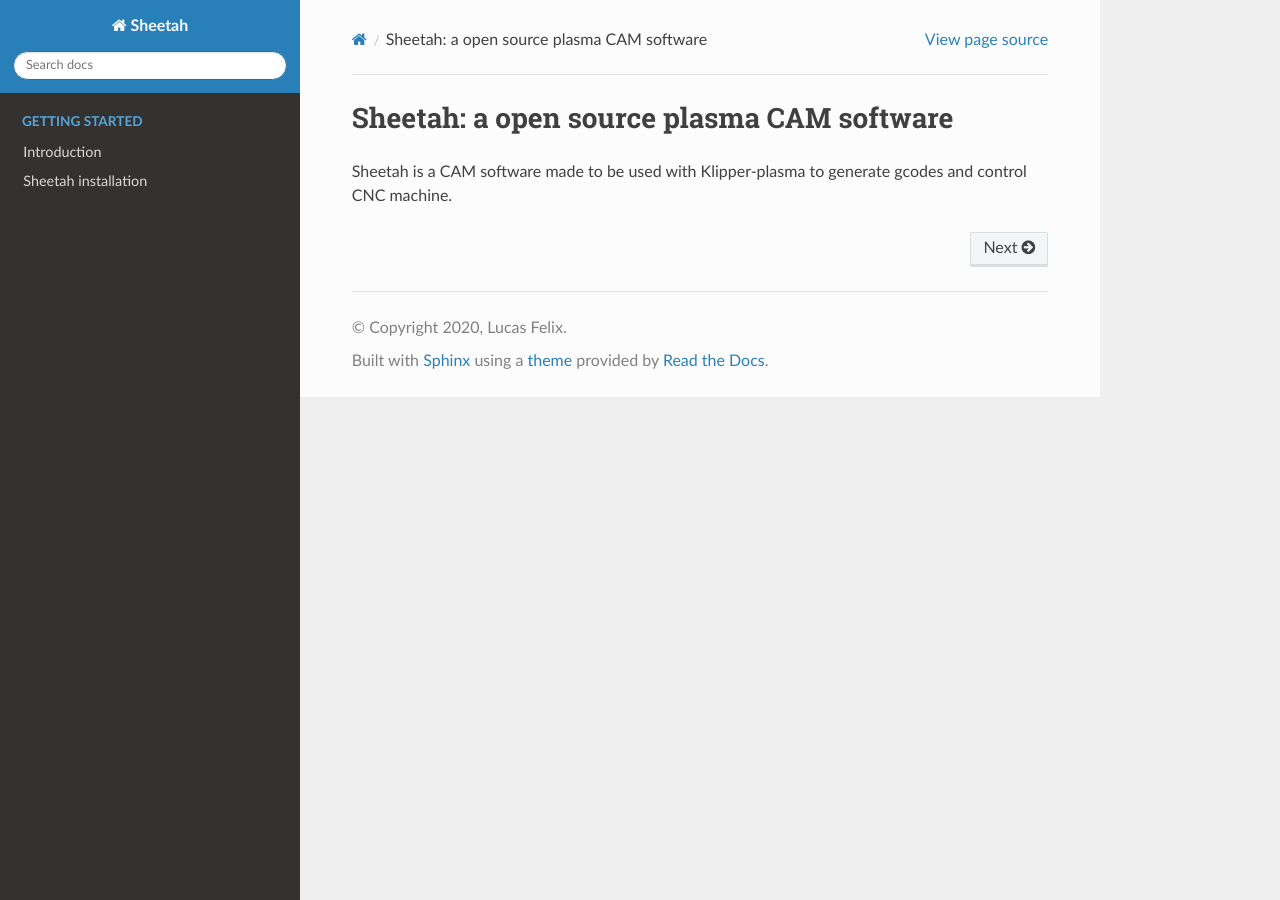
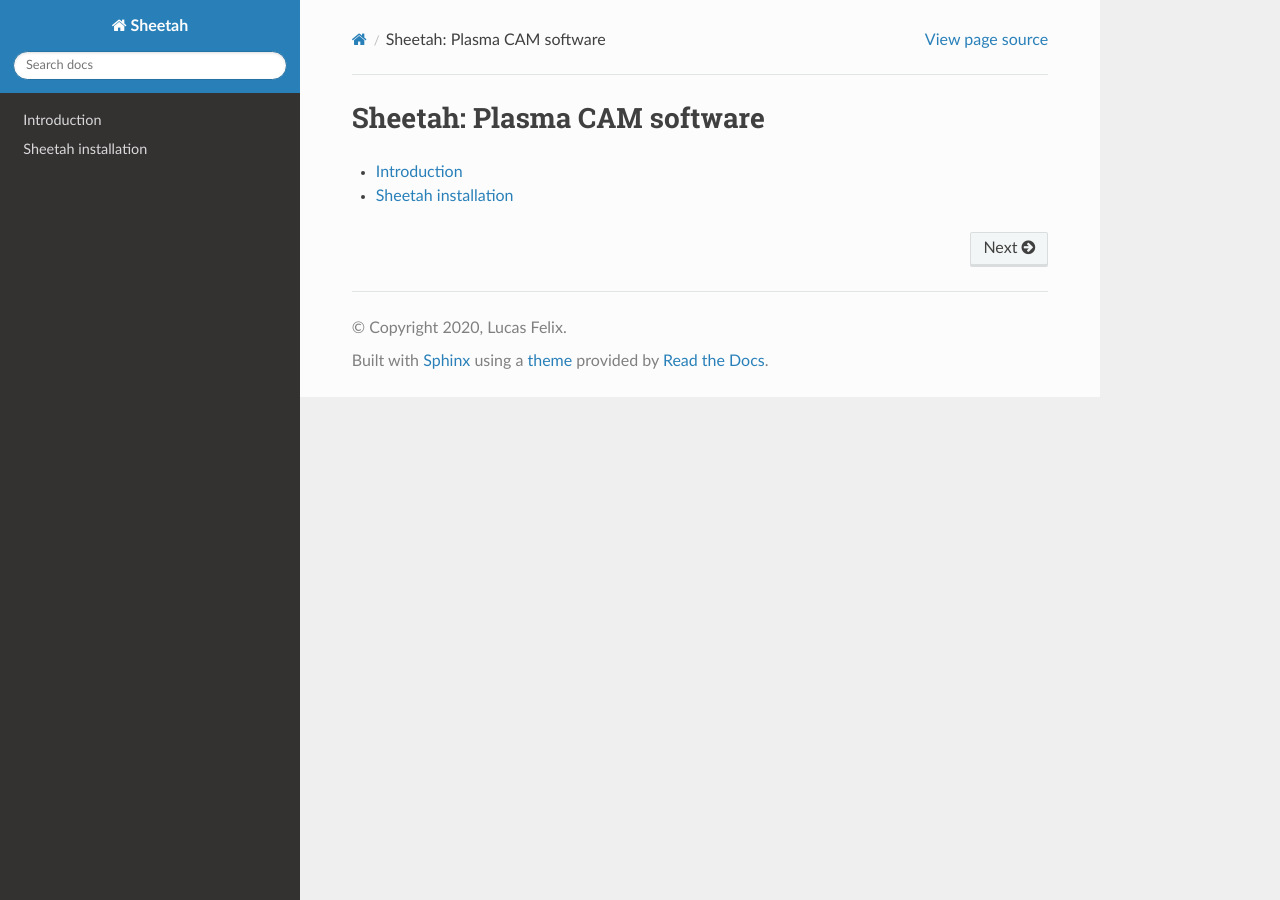
Before and after one commit to proto3/Sheetah, a Sphinx documentation site: the page built from docs/source/index.rst, in a window 1280 px wide. Built offline with Sphinx 7.4.7 and the Read the Docs theme 2.0.0, drawn with Linux system fonts in a browser that asks for light colours.

```diff
--- a/docs/source/index.rst
+++ b/docs/source/index.rst
@@ -3,15 +3,11 @@
    You can adapt this file completely to your liking, but it should at least
    contain the root `toctree` directive.
 
-Sheetah: a open source plasma CAM software
+Sheetah: Plasma CAM software
 ==========================================================================
-Sheetah is a CAM software made to be used with Klipper-plasma to generate gcodes
-and control CNC machine.
 
 .. toctree::
     :maxdepth: 2
-    :hidden:
-    :caption: Getting started
 
-    intro/introduction
-    intro/installation
+    introduction
+    installation
```
Also changed, not shown: README.md (+9 -4 lines), docs/source/intro/introduction.rst (deleted, +0 -15 lines), docs/source/introduction.rst (added, +24 -0 lines), docs/source/installation.rst (renamed from docs/source/intro/installation.rst).
